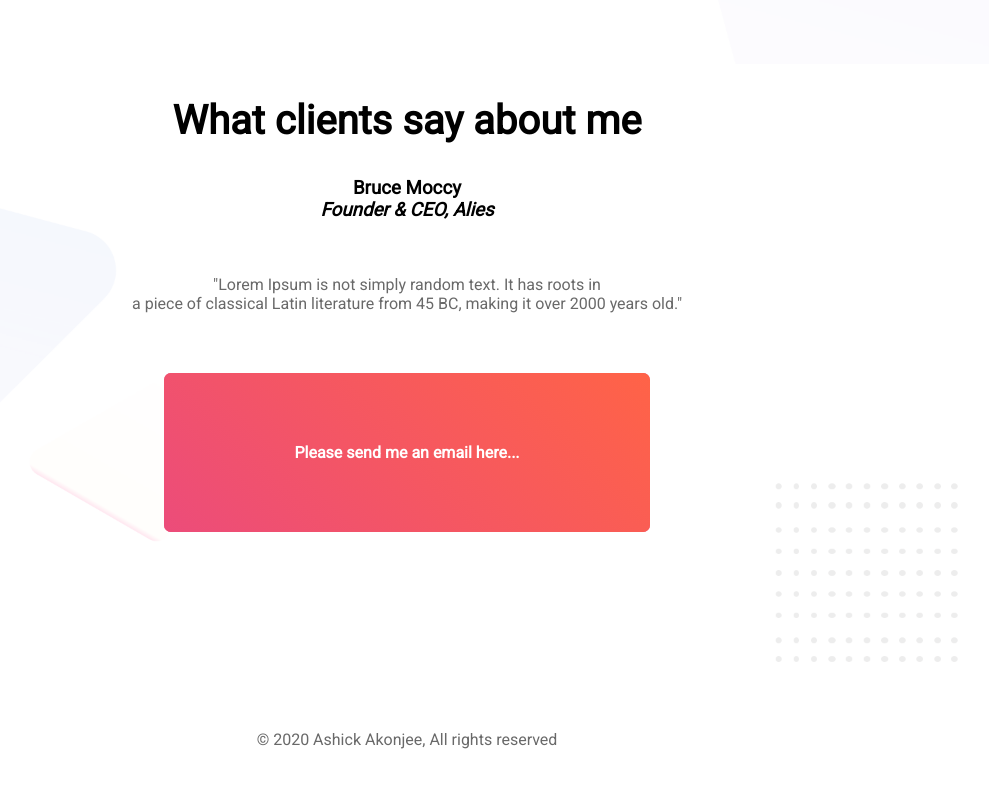
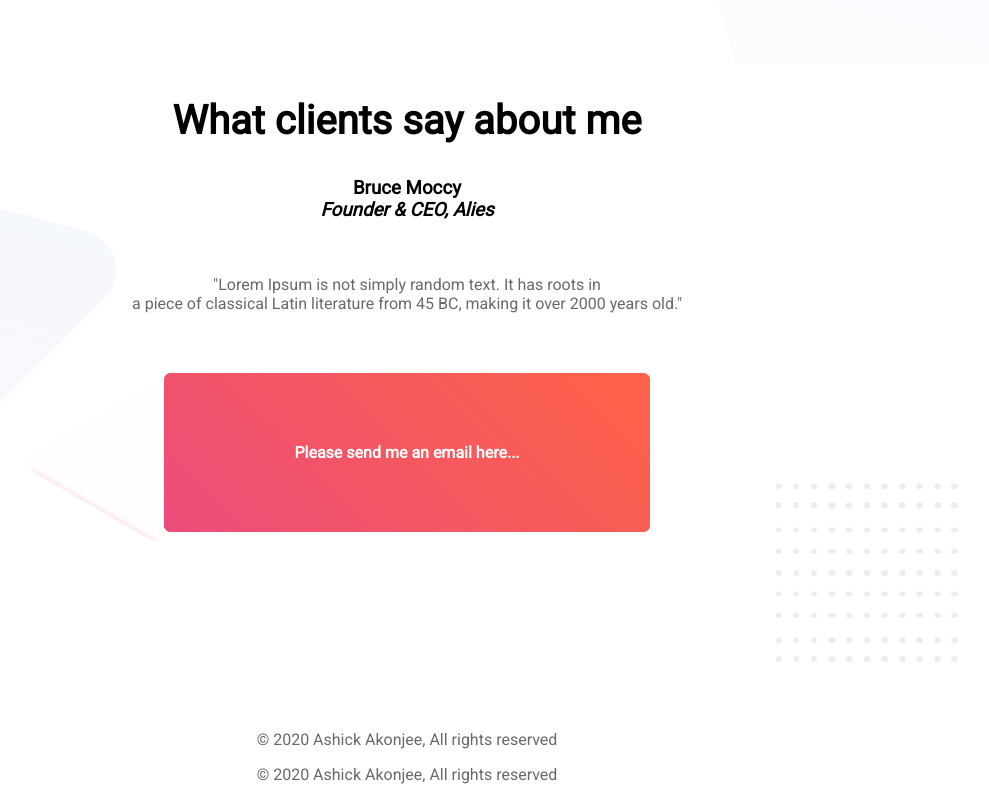
Before and after one commit to ashick-akonjee/personal-website, a plain HTML site: page index.html in a window 1280 px wide. Shown: the part 1436-2236 px from the top of the page, without its empty margins (233-1222 px from the left). Before the commit the page ends 2201 px from the top, so only its background shows below. Drawn offline with Linux system fonts and the light colour scheme.

Commit message:
test commit

```diff
--- a/index.html
+++ b/index.html
@@ -60,6 +60,7 @@
     <footer>
         <footer>
             <p> &#169; 2020 Ashick Akonjee, All rights reserved</p>
+            <p> &#169; 2020 Ashick Akonjee, All rights reserved</p>
         </footer>
     </footer>
 </body>
```
